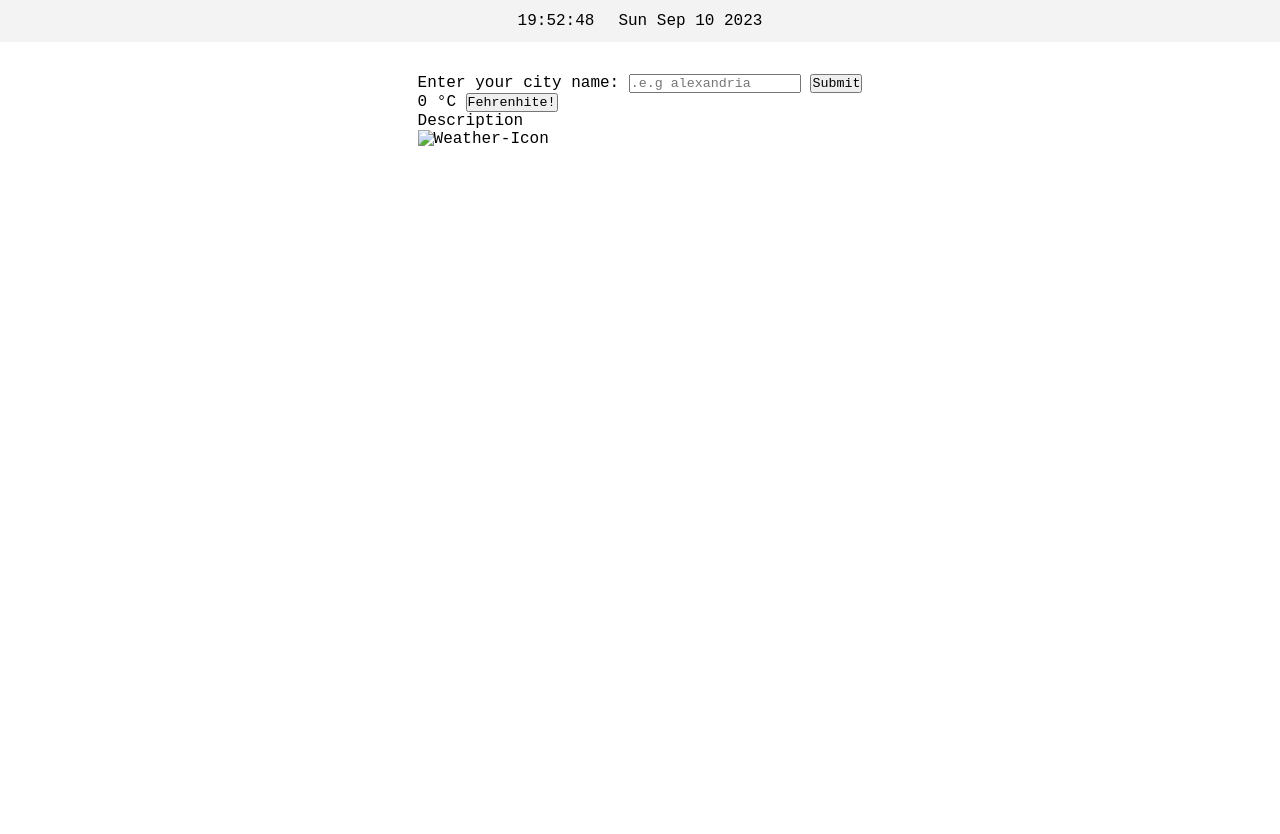
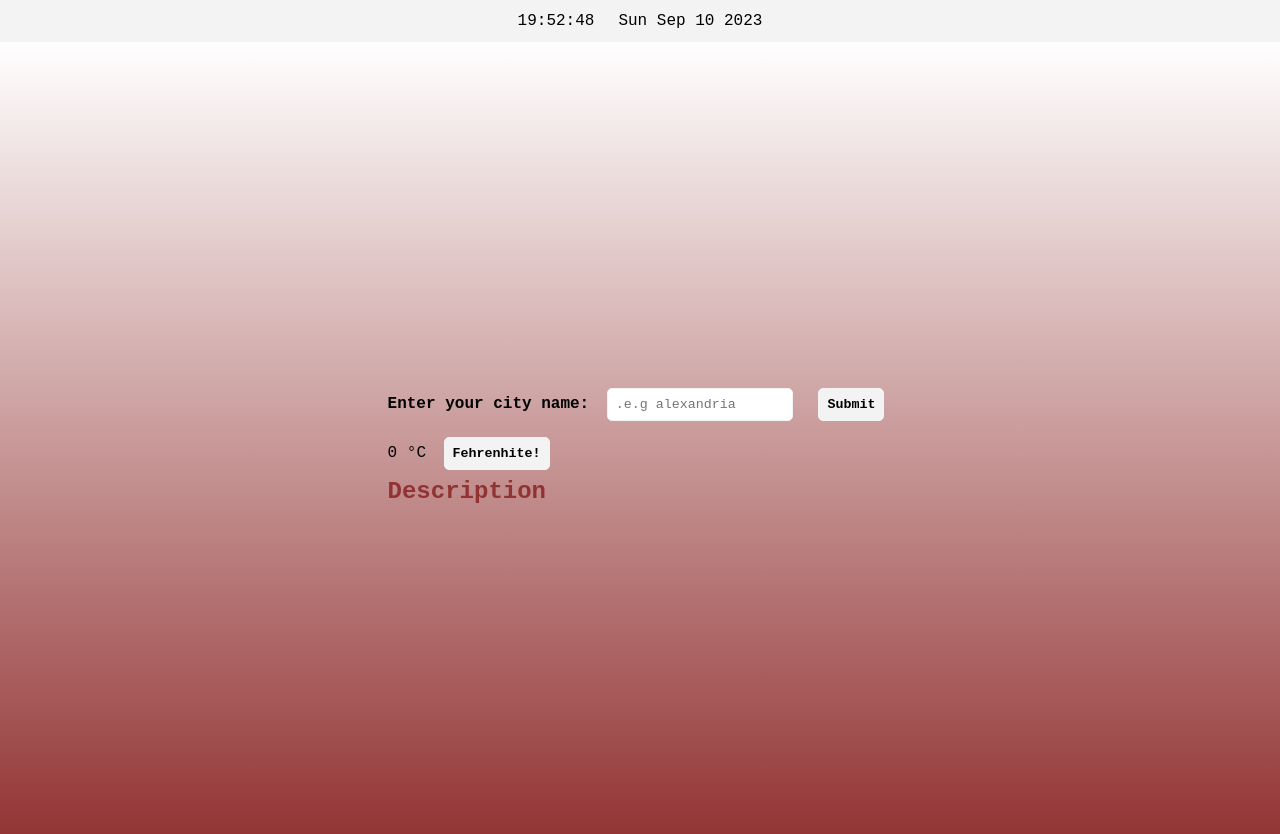
Before and after one commit to muhammadalaa20/newWeatherApp, a plain HTML site: page index.html in a window 1280 px wide. Before the commit the page ends 800 px from the top, so only its background shows below. Drawn offline with Linux system fonts and the light colour scheme.

Commit message:
Add files via upload

```diff
--- a/app.js
+++ b/app.js
@@ -28,6 +28,9 @@ form.addEventListener('submit', (e) => {
   fetch(url).then(response => response.json()).then(data => temp.textContent = Math.ceil(data.main.temp-273.15));
   fetch(url).then(response => response.json()).then(data => description.textContent = data.weather[0].description);
   fetch(url).then(response => response.json()).then(data => weatherIcon.src = `http://openweathermap.org/img/w/${data.weather[0].icon}.png`);
+  weatherIcon.style.display = 'block';
+  degree.textContent = '°C';
+  button.textContent = 'Fehrenhite!';
 });
 
 function convert(){
--- a/index.html
+++ b/index.html
@@ -3,8 +3,6 @@
 <head>
     <meta charset="UTF-8">
     <meta name="viewport" content="width=device-width, initial-scale=1.0">
-    <script async src="https://pagead2.googlesyndication.com/pagead/js/adsbygoogle.js?client=ca-pub-6128787270191540"
-     crossorigin="anonymous"></script>
     <link rel="stylesheet" href="style.css">
     <title>weather</title>
 </head>
@@ -33,7 +31,7 @@
                 <span id="desc">Description</span>
             </div>
             <div class="weather__icon">
-                <img src="" alt="Weather-Icon" id="wicon">
+                <img src="" alt="Weather-Icon" id="wicon" class="bounce-in" style="display: none;">
             </div>
         </div>
 
--- a/style.css
+++ b/style.css
@@ -25,9 +25,60 @@
 }
 
 .container{
+    height: 100vh;
     display: flex;
     flex-direction: column;
     justify-content: center;
     align-items: center;
-    margin-top: 2rem;
+    background-image: linear-gradient(to top, rgb(146, 51, 51), rgb(255, 255, 255));
 }
+
+form{
+    font-weight: bold;
+}
+
+input{
+    margin: .5rem;
+    padding: .5rem;
+    border: 1px solid #f3f3f3;
+    border-radius: 5px;
+}
+
+button{
+    margin: .5rem;
+    padding: .5rem;
+    border: 1px solid #f3f3f3;
+    border-radius: 5px;
+    background-color: #f3f3f3;
+    font-weight: bold;
+    cursor: pointer;
+
+}
+
+button:hover{
+    background-color: rgb(146, 51, 51);
+    color: #f3f3f3;
+}
+
+.weather__desc span{
+    font-weight: bold;
+    color: rgb(146, 51, 51);
+    font-size: 1.5rem;
+}
+
+
+.bounce-in {
+    animation: bounce-in 2s ease infinite;
+  }
+  @keyframes bounce-in {
+    0% {
+      opacity: 0;
+      transform: scale(.3);
+    }
+    50% {
+      opacity: 1;
+      transform: scale(1.05);
+    }
+    70% { transform: scale(.9); }
+    100% { transform: scale(1); }
+  }
```
